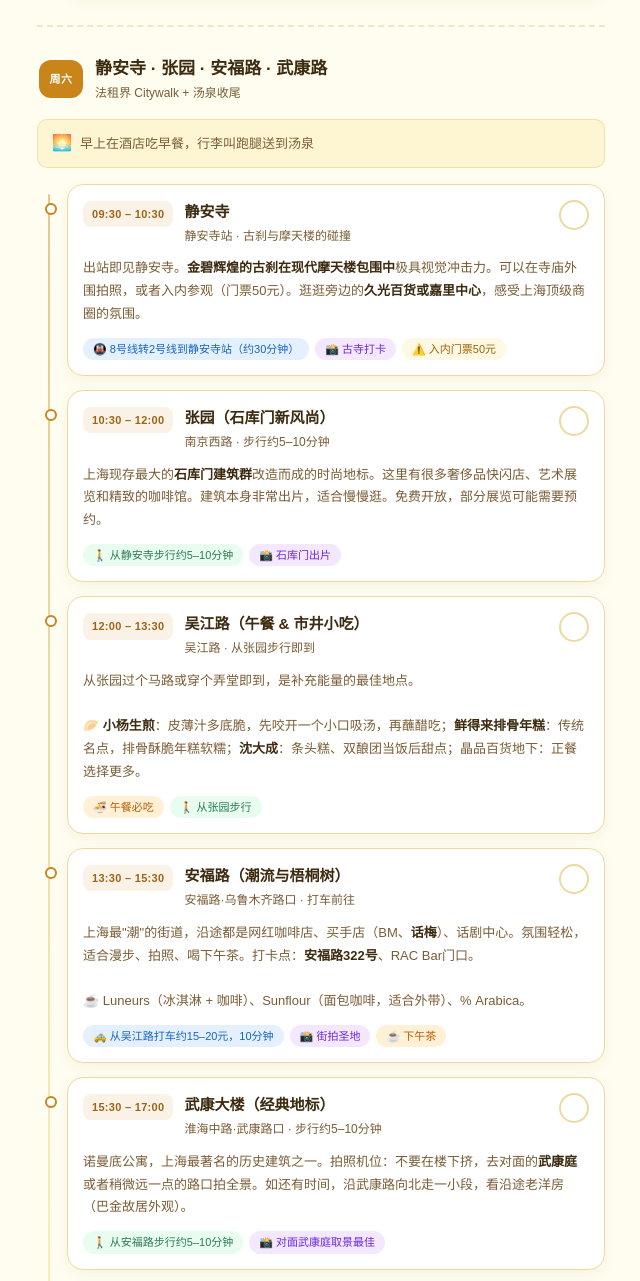
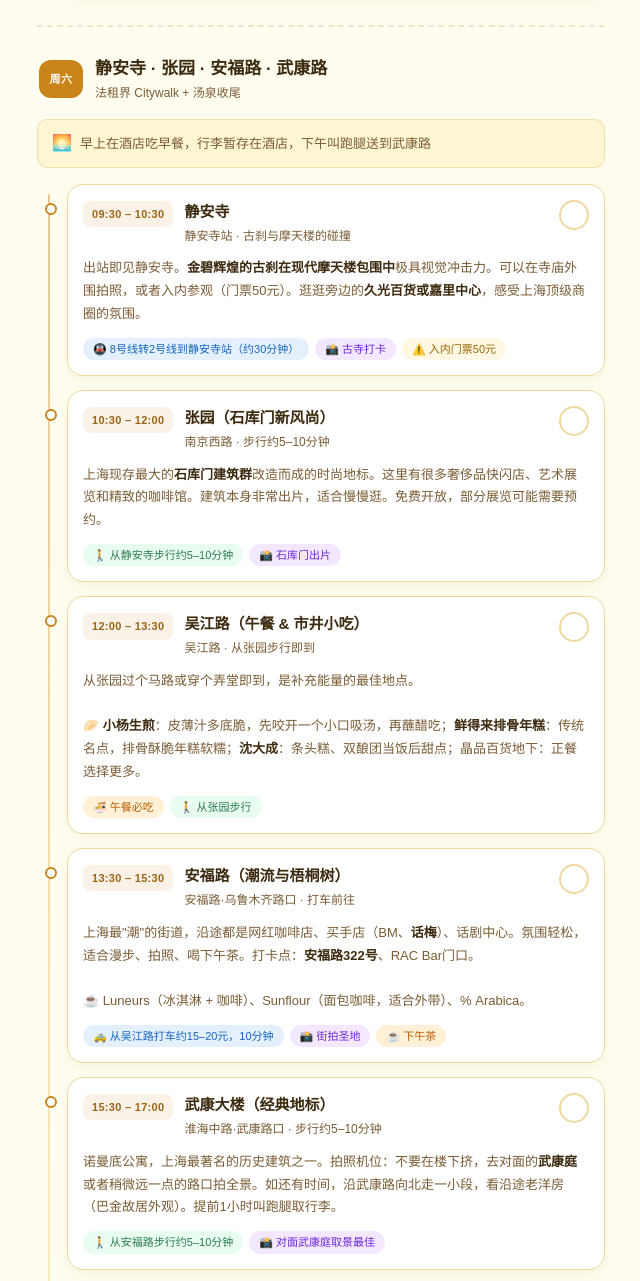
Before and after one commit to StellinaUI/StellinaUI, a plain HTML site: page index.html in a window 1280 px wide. Shown: the part 1772-3053 px from the top of the page, without its empty margins (319-959 px from the left). Drawn offline with Linux system fonts and the light colour scheme.

Commit message:
Update index.html

```diff
--- a/index.html
+++ b/index.html
@@ -528,7 +528,7 @@
 
       <div class="day-note">
         <span class="note-icon">🌅</span>
-        早上在酒店吃早餐，行李叫跑腿送到汤泉
+        早上在酒店吃早餐，行李暂存在酒店，下午叫跑腿送到武康路
       </div>
 
       <div class="timeline">
@@ -638,7 +638,7 @@
               <button class="check-btn">✓</button>
             </div>
             <div class="card-body">
-              <p class="card-desc">诺曼底公寓，上海最著名的历史建筑之一。拍照机位：不要在楼下挤，去对面的<b>武康庭</b>或者稍微远一点的路口拍全景。如还有时间，沿武康路向北走一小段，看沿途老洋房（巴金故居外观）。</p>
+              <p class="card-desc">诺曼底公寓，上海最著名的历史建筑之一。拍照机位：不要在楼下挤，去对面的<b>武康庭</b>或者稍微远一点的路口拍全景。如还有时间，沿武康路向北走一小段，看沿途老洋房（巴金故居外观）。提前1小时叫跑腿取行李。</p>
               <div class="card-tags">
                 <span class="tag tag-walk">🚶 从安福路步行约5–10分钟</span>
                 <span class="tag tag-photo">📸 对面武康庭取景最佳</span>
```
